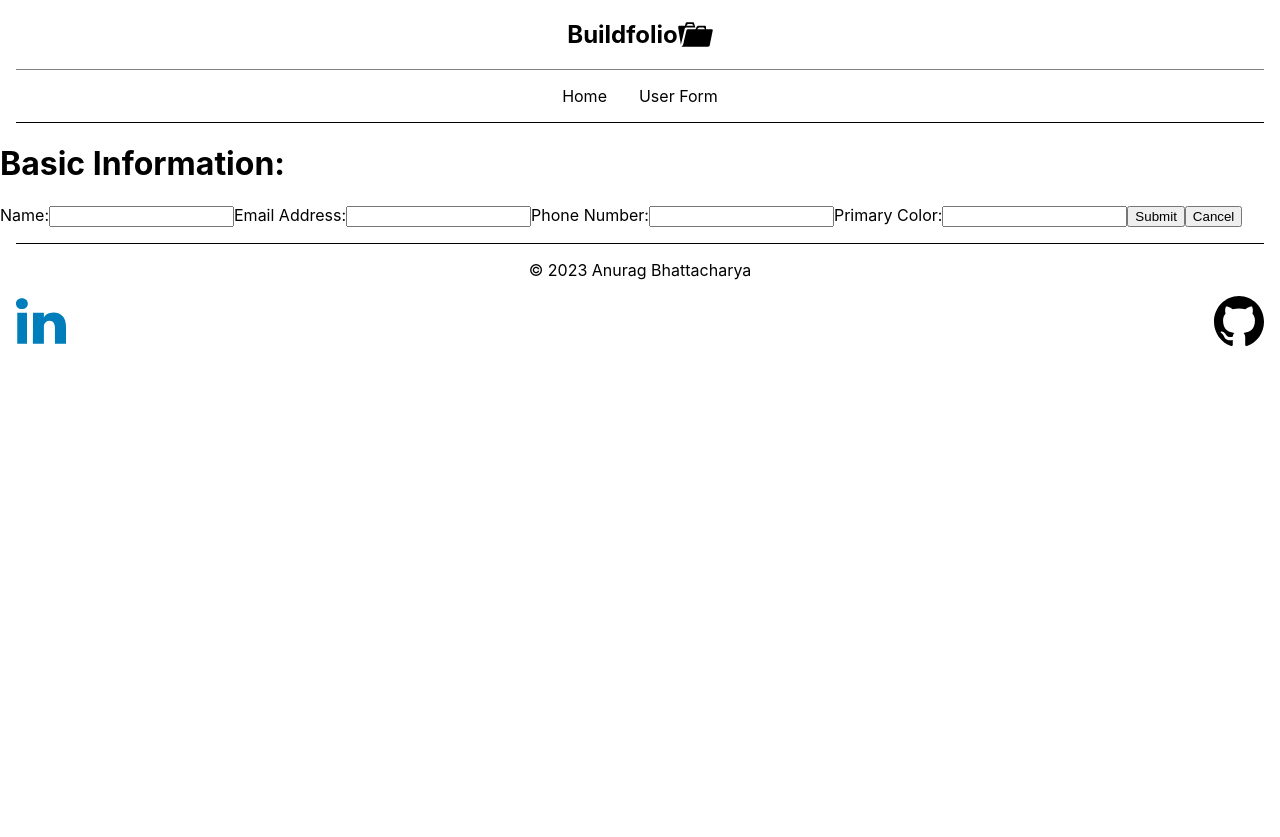
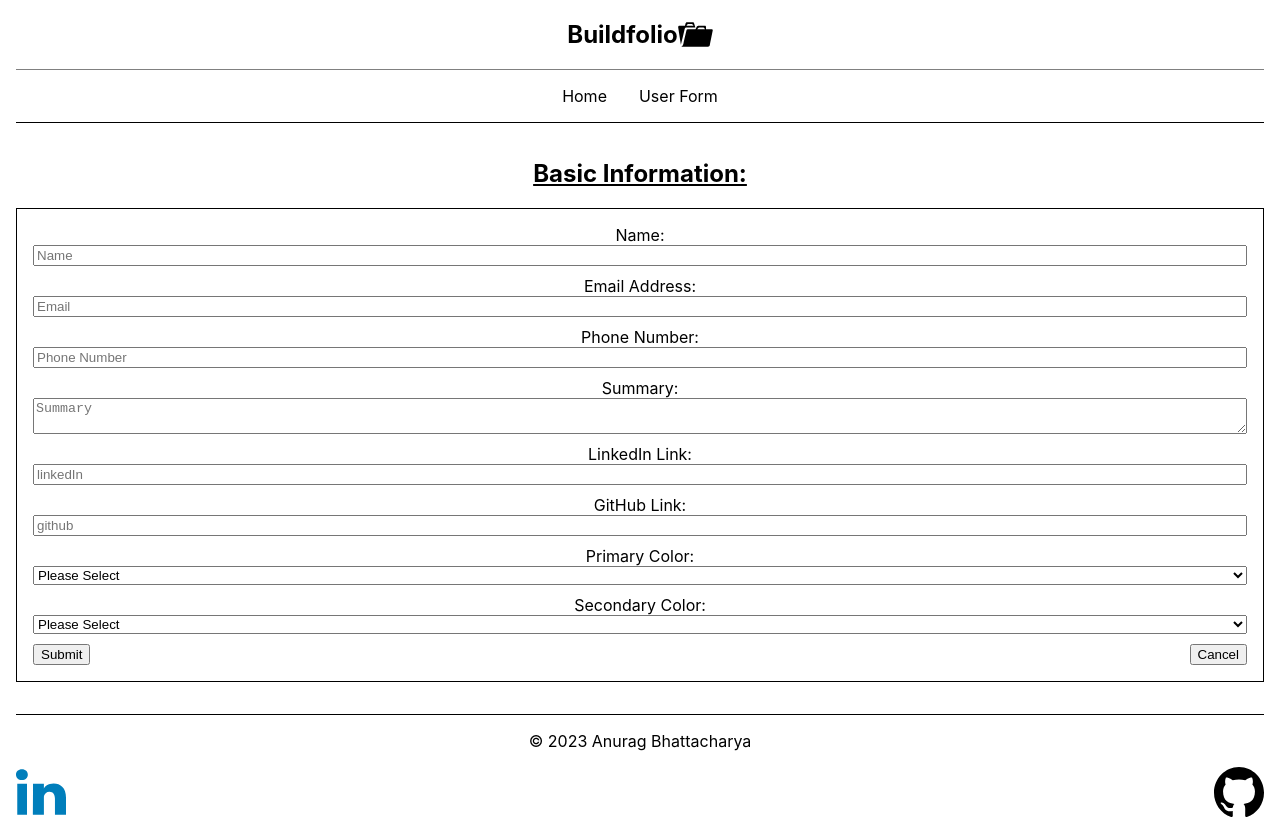
Before and after one commit to Anurag-Bhattacharya4199/buildfolio-client, a React (Create React App) app: page /buildUser in a window 1280 px wide. Before the commit the page ends 800 px from the top, so only its background shows below. Built offline with nearby package versions, Linux system fonts and the light colour scheme.

Commit message:
Working Progress on User Form

```diff
--- a/src/pages/UserForm/UserForm.js
+++ b/src/pages/UserForm/UserForm.js
@@ -1,20 +1,290 @@
+import { useState } from "react";
+import "./UserForm.scss";
+import { useNavigate } from "react-router-dom";
+import axios from "axios";
+
 function UserForm() {
+  const [name, setName] = useState("");
+  const [email, setEmail] = useState("");
+  const [phoneNum, setPhoneNum] = useState("");
+  const [summary, setSummary] = useState("");
+  const [linkedin, setLinkedin] = useState("");
+  const [github, setGitHub] = useState("");
+  const [primaryColor, setPrimaryColor] = useState("");
+  const [secondaryColor, setSecondaryColor] = useState("");
+
+  const [error, setError] = useState({
+    nameError: false,
+    emailError: false,
+    phoneNumError: false,
+    summaryError: false,
+    linkedinError: false,
+    githubError: false,
+    primaryColorError: false,
+    secondaryColorError: false,
+  });
+
+  const navigate = useNavigate();
+
+  function handleCancel() {
+    alert("User is not created");
+    navigate("/");
+  }
+
+  const handleChangeName = (event) => {
+    const name = event.target.value;
+    setName(name);
+  };
+
+  const handleChangeEmail = (event) => {
+    const email = event.target.value;
+    setEmail(email);
+  };
+
+  const handleChangePhoneNum = (event) => {
+    const phoneNum = event.target.value;
+    setPhoneNum(phoneNum);
+  };
+
+  const handleChangeSummary = (event) => {
+    const summary = event.target.value;
+    setSummary(summary);
+  };
+
+  const handleChangeLinkedIn = (event) => {
+    const linkedIn = event.target.value;
+    setLinkedin(linkedIn);
+  };
+
+  const handleChangeGitHub = (event) => {
+    const github = event.target.value;
+    setGitHub(github);
+  };
+
+  const handleChangePrimaryColor = (event) => {
+    const primaryColor = event.target.value;
+    setPrimaryColor(primaryColor);
+  };
+
+  const handleChangeSecondaryColor = (event) => {
+    const secondaryColor = event.target.value;
+    setSecondaryColor(secondaryColor);
+  };
+
+  const postUser = async (name, email, phoneNum, summary, linkedin, github) => {
+    const newUser = {
+      user_name: name,
+      user_email: email,
+      user_phoneNum: phoneNum,
+      user_summary: summary,
+      user_linkedin: linkedin,
+      user_github: github,
+      user_primaryColor: primaryColor,
+      user_secondaryColor: secondaryColor,
+    };
+
+    try {
+      axios.post("http://localhost:8080/users", newUser, {
+        "Content-Type": "application/json",
+      });
+    } catch (e) {
+      console.log(e);
+    }
+  };
+
+  const isFormValid = () => {
+    let formComplete = true;
+
+    let errorState = {
+      nameError: false,
+      emailError: false,
+      phoneNumError: false,
+      summaryError: false,
+      linkedinError: false,
+      githubError: false,
+      primaryColorError: false,
+      secondaryColorError: false,
+    };
+
+    if (name.length === 0) {
+      errorState.nameError = true;
+      formComplete = false;
+    }
+
+    if (email.length === 0) {
+      errorState.emailError = true;
+      formComplete = false;
+    }
+
+    if (phoneNum.length === 0) {
+      errorState.phoneNumError = true;
+      formComplete = false;
+    }
+
+    if (summary.length === 0) {
+      errorState.summaryError = true;
+      formComplete = false;
+    }
+
+    if (linkedin.length === 0) {
+      errorState.linkedinError = true;
+      formComplete = false;
+    }
+
+    if (github.length === 0) {
+      errorState.githubError = true;
+      formComplete = false;
+    }
+
+    if (primaryColor.length === 0) {
+      errorState.primaryColorError = true;
+      formComplete = false;
+    }
+
+    if (secondaryColor.length === 0) {
+      errorState.secondaryColorError = true;
+      formComplete = false;
+    }
+
+    setError(errorState);
+
+    return formComplete;
+  };
+
+  const handleSubmit = (event) => {
+    event.preventDefault();
+
+    if (isFormValid()) {
+      setName("");
+      setEmail("");
+      setPhoneNum("");
+      setSummary("");
+      setLinkedin("");
+      setGitHub("");
+      setPrimaryColor("Please Select");
+      setSecondaryColor("Please Select");
+      postUser(
+        name,
+        email,
+        phoneNum,
+        summary,
+        linkedin,
+        github,
+        primaryColor,
+        secondaryColor
+      );
+      alert("User added");
+    }
+  };
+
   return (
-    <>
-      <h1>Basic Information:</h1>
-      <form>
-        <label>Name:</label>
-        <input />
-        <label>Email Address:</label>
-        <input />
-        <label>Phone Number:</label>
-        <input />
-        <label>Primary Color:</label>
-        <input />
-        <button>Submit</button>
-        <button>Cancel</button>
+    <section className="userForm">
+      <h1 className="userForm__title">Basic Information:</h1>
+      <form className="userForm__form" onSubmit={handleSubmit}>
+        <div className="userForm__form-name">
+          <label>Name:</label>
+          <input
+            placeholder="Name"
+            name="name"
+            form="name"
+            value={name}
+            onChange={handleChangeName}
+          />
+        </div>
+        <div className="userForm__form-email">
+          <label>Email Address:</label>
+          <input
+            placeholder="Email"
+            name="email"
+            form="email"
+            value={email}
+            onChange={handleChangeEmail}
+          />
+        </div>
+        <div className="userForm__form-phoneNum">
+          <label>Phone Number:</label>
+          <input
+            placeholder="Phone Number"
+            name="phoneNum"
+            form="phoneNum"
+            value={phoneNum}
+            onChange={handleChangePhoneNum}
+          />
+        </div>
+        <div className="userForm__form-summary">
+          <label>Summary:</label>
+          <textarea
+            placeholder="Summary"
+            name="summary"
+            form="summary"
+            value={summary}
+            onChange={handleChangeSummary}
+          />
+        </div>
+        <div className="userForm__form-linkedin">
+          <label>LinkedIn Link:</label>
+          <input
+            placeholder="linkedIn"
+            name="linkedIn"
+            form="linkedIn"
+            value={linkedin}
+            onChange={handleChangeLinkedIn}
+          />
+        </div>
+        <div className="userForm__form-github">
+          <label>GitHub Link:</label>
+          <input
+            placeholder="github"
+            name="github"
+            form="github"
+            value={github}
+            onChange={handleChangeGitHub}
+          />
+        </div>
+        <div className="userForm__form-primaryColor">
+          <label>Primary Color:</label>
+          <select
+            placeholder="Please Select"
+            name="primaryColor"
+            form="primaryColor"
+            value={primaryColor}
+            onChange={handleChangePrimaryColor}
+          >
+            <option value="Please Select">Please Select</option>
+            <option value="Red">Red</option>
+            <option value="Orange">Orange</option>
+            <option value="Yellow">Yellow</option>
+            <option value="Green">Green</option>
+            <option value="Blue">Blue</option>
+            <option value="Indigo">Indigo</option>
+            <option value="Violet">Violet</option>
+          </select>
+        </div>
+        <div className="userForm__form-secondaryColor">
+          <label>Secondary Color:</label>
+          <select
+            placeholder="Please Select"
+            name="secondaryColor"
+            form="secondaryColor"
+            value={secondaryColor}
+            onChange={handleChangeSecondaryColor}
+          >
+            <option value="Please Select">Please Select</option>
+            <option value="Red">Red</option>
+            <option value="Orange">Orange</option>
+            <option value="Yellow">Yellow</option>
+            <option value="Green">Green</option>
+            <option value="Blue">Blue</option>
+            <option value="Indigo">Indigo</option>
+            <option value="Violet">Violet</option>
+          </select>
+        </div>
+        <div className="userForm__form-buttons">
+          <button>Submit</button>
+          <button onClick={handleCancel}>Cancel</button>
+        </div>
       </form>
-    </>
+    </section>
   );
 }
 
--- a/src/pages/UserForm/UserForm.scss
+++ b/src/pages/UserForm/UserForm.scss
@@ -0,0 +1,24 @@
+.userForm {
+  padding: 16px;
+  text-align: center;
+
+  &__title {
+    text-decoration: underline;
+  }
+
+  &__form {
+    border: 1px solid black;
+    padding: 16px;
+
+    &-name, &-email, &-phoneNum, &-summary, &-linkedin, &-github, &-primaryColor, &-secondaryColor{
+      display: flex;
+      flex-direction: column;
+      padding-bottom: 10px;
+    }
+
+    &-buttons {
+      display: flex;
+      justify-content: space-between;
+    }
+  }
+}
```
